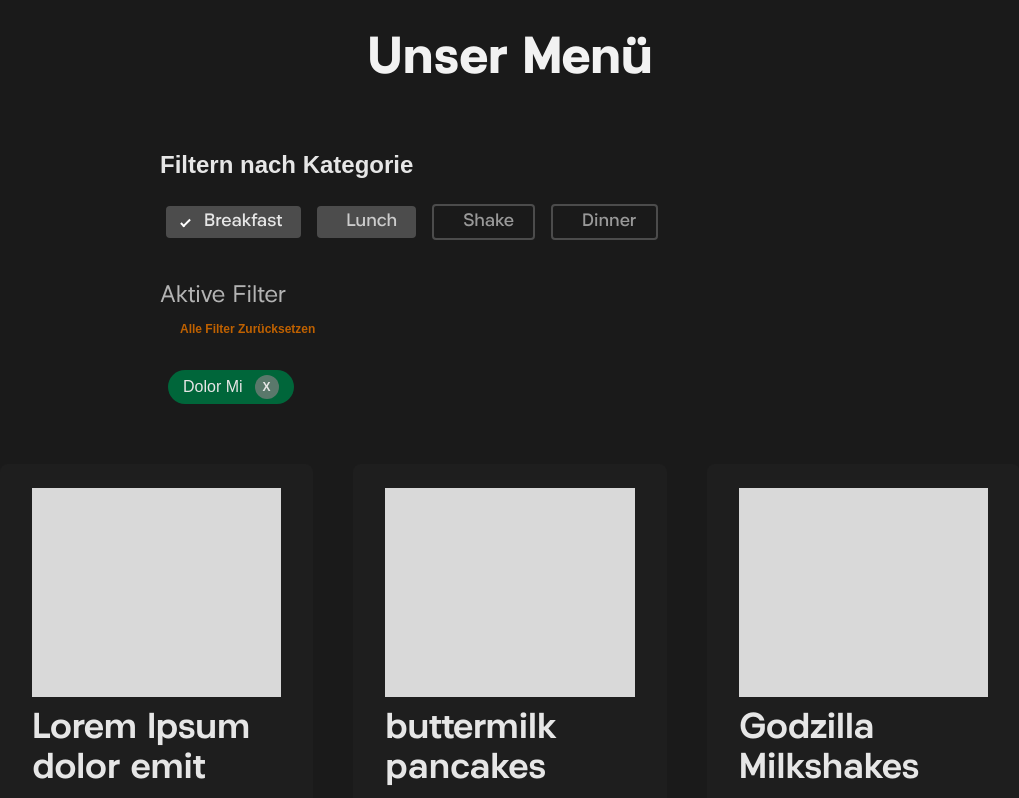
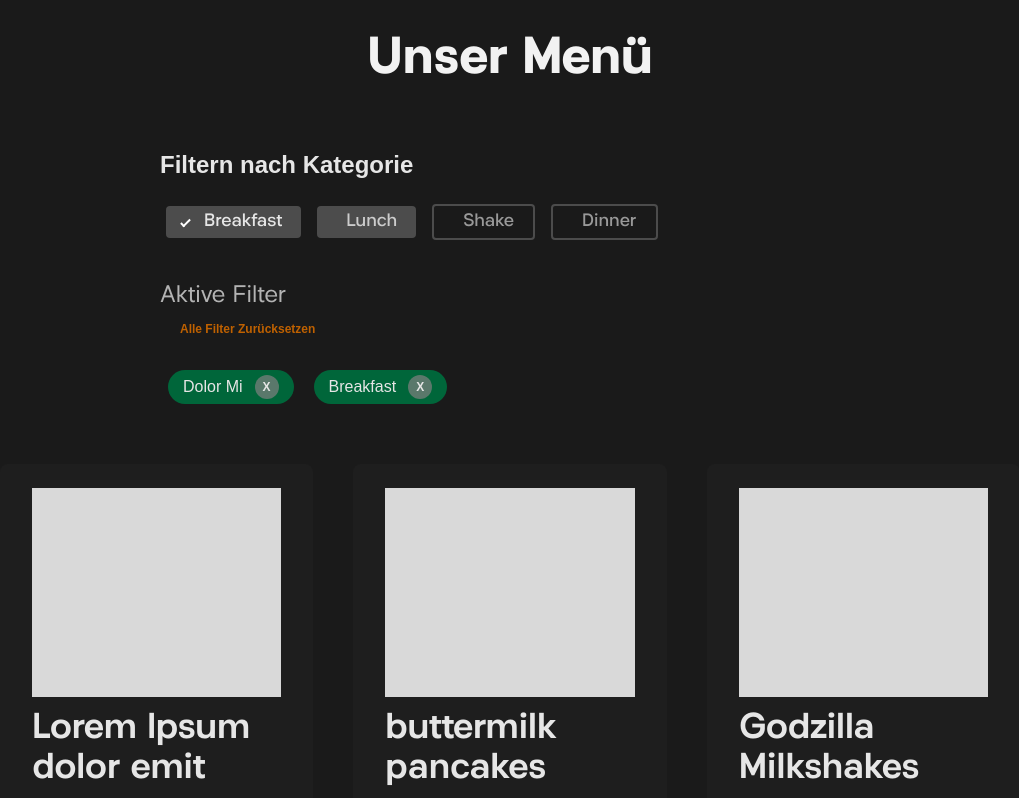
Before and after one commit to Cl1nt0nMzee/JS_MiniProject_RestaurantMenuPage, a plain HTML site: page index.html in a window 1280 px wide. Both pictures are taken after a click on the label "Breakfast". Shown: the top 798 px of the page, without its empty margins (130-1149 px from the left). Drawn offline with Linux system fonts and the light colour scheme; a web font is replaced by a local one.

Commit message:
Add DeleteChips

```diff
--- a/app.js
+++ b/app.js
@@ -2,7 +2,7 @@ const clearButton_El = document.getElementById('clear');
 const itemsWrapper_El = document.getElementById('itemsSection');
 const filterChips_Els = document.getElementById('container');
 const filter_Chips = document.querySelectorAll('.Fil_Chip_container');
-
+const delete_Chips_Wrapper_El = document.getElementById('delWrap');
 
 const menuItems = [
     {
@@ -114,24 +114,45 @@ filter_Chips.forEach(item => {
         status = current.checked;
 
         value = current.getAttribute('value');
+        id = current.getAttribute('data-value');
 
         if (status === true) {
             item.setAttribute('class','Fil_Chip_container checked');
 
             active_filters.push(value);
-            console.log(active_filters)
+            console.log(active_filters);
+            createDeletechip(id, value);
+
         } else if(status === false) {
             item.setAttribute('class','Fil_Chip_container');
 
             index = active_filters.indexOf(`${value}`)
             active_filters.splice(index, 1)
             console.log(active_filters)
+
+            removeDeletableChip(id);
         }
     })
 })
 
-function createDeletechip(){
-    let current, wrapper = filterChips_Els
+function createDeletechip(element, element_2){
+    let current, button
 
+    current = document.createElement('span');
+    current.innerText = `${element_2}`;
+    current.setAttribute('class', 'deletableChips');
+    current.setAttribute('id', `${element}`)
 
+    button = document.createElement('button');
+    button.innerText = "X";
+    current.append(button);
+
+    console.log(current)
+    delete_Chips_Wrapper_El.append(current);
 }
+
+function removeDeletableChip(element) {
+    let current = document.getElementById(`${element}`);
+
+    current.remove();
+}
--- a/index.html
+++ b/index.html
@@ -38,7 +38,7 @@
                 <h2 class="body2"> Aktive Filter</h2>
                 <button id="clear" class="text small"> Alle Filter Zurücksetzen</button>
             </div>
-            <div>
+            <div id="delWrap">
                 <span class="deletableChips" id="deleteChip">
                     Dolor Mi
                     <button>X</button>
```
